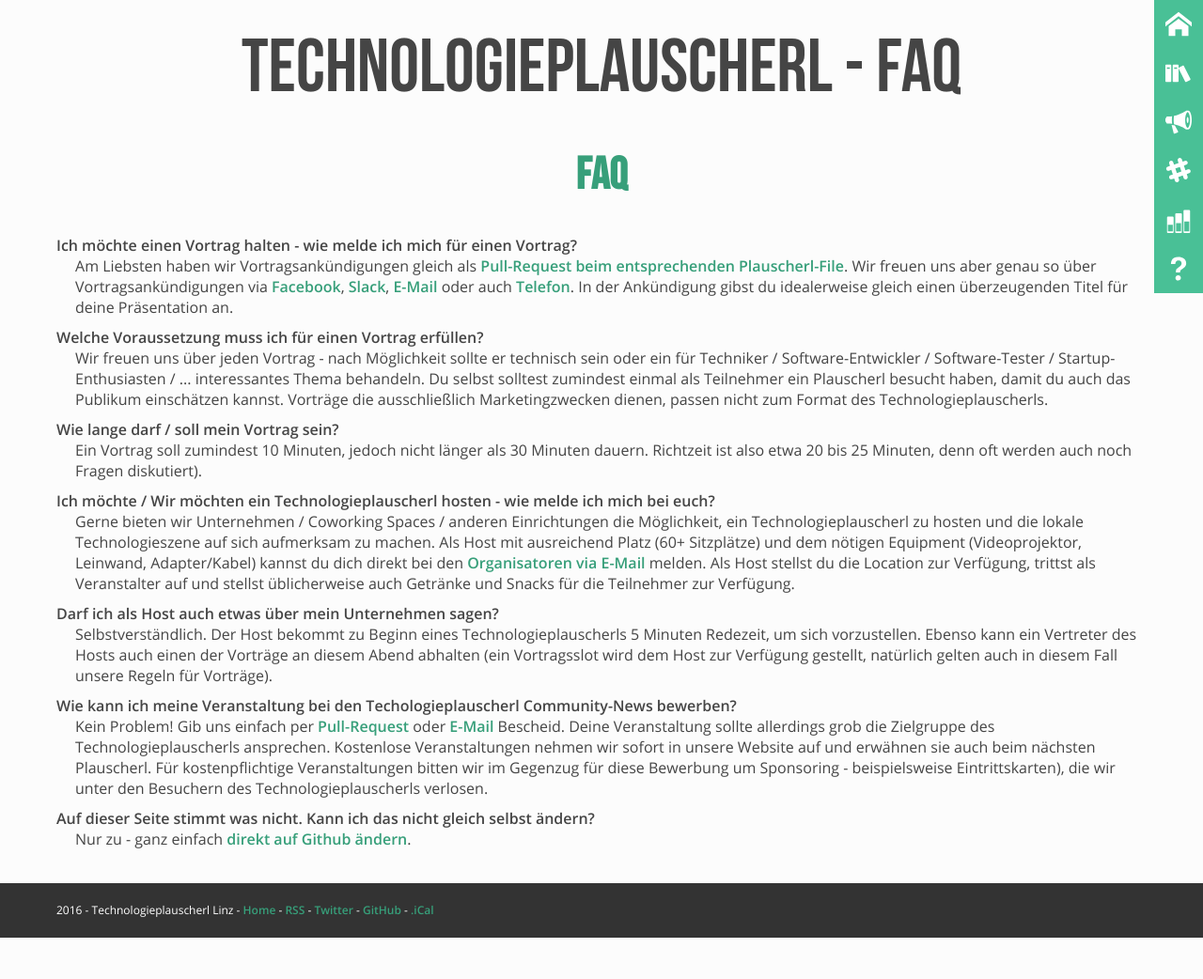
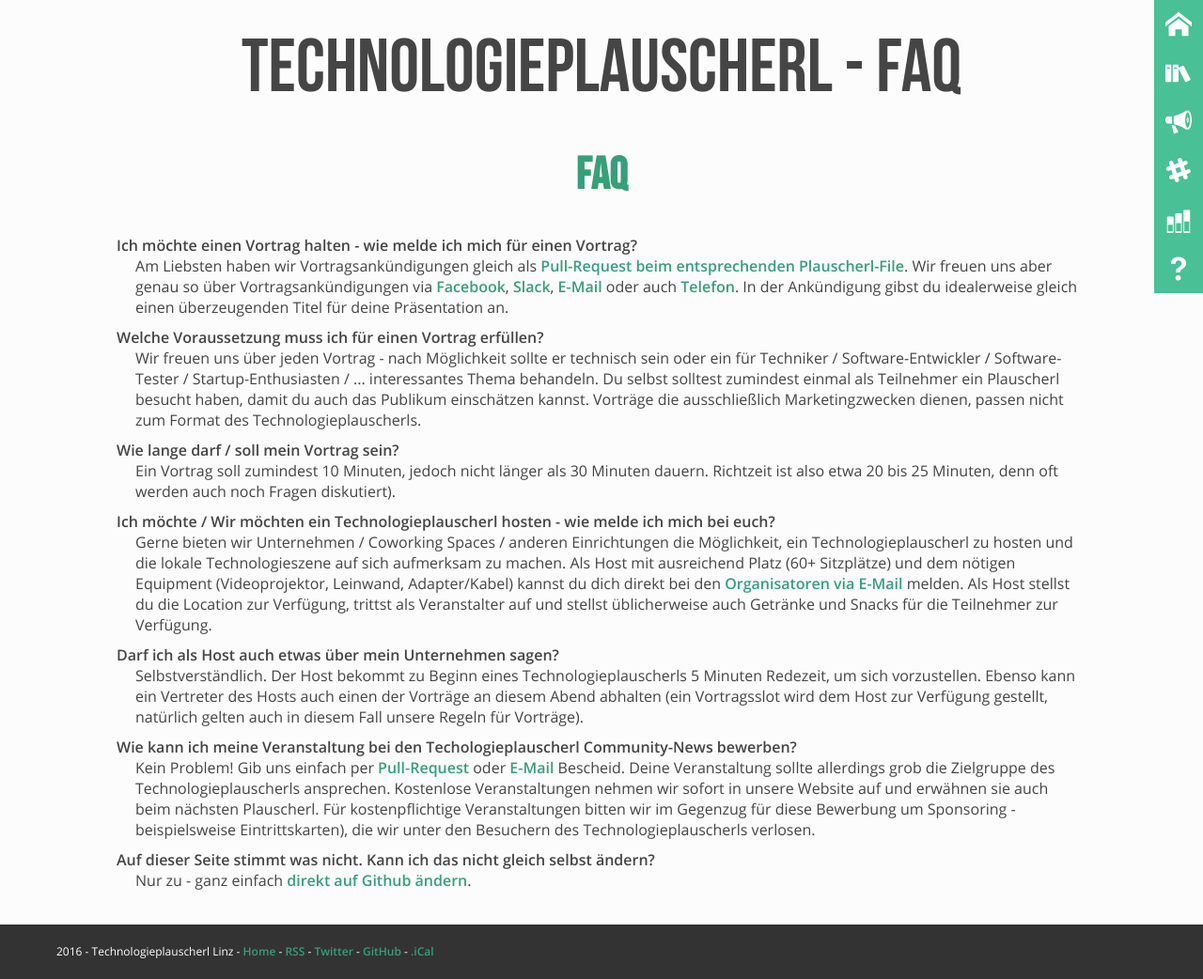
Before and after one commit to mericanAncer127/plauscherl, a Jekyll site: the page built from pages/faq.html, in a window 1280 px wide. Shown: the whole page at 94% size. Built offline with Jekyll 4.4.1, drawn with Linux system fonts in a browser that asks for light colours; before the commit the page ends 998 px from its top, so only the background shows below that.

Commit message:
fix(layout): padding and margin to fit the menu (#53)

```diff
--- a/_sass/base/_reset.scss
+++ b/_sass/base/_reset.scss
@@ -27,7 +27,7 @@ h1, h2, p, ul, ol, blockquote, img {
 h1 {
   margin-top: 2rem;
 
-  @media(min-width: 500px) {
+  @media(min-width: 700px) {
     margin-top: 0;
   }
 }
@@ -96,3 +96,12 @@ a {
 		color: lighten($pumpkin, 10);
 	}
 }
+
+dt {
+  font-weight: bold;
+}
+
+dd {
+  margin-bottom: 10px;
+  margin-left: 20px;
+}
--- a/_sass/main.scss
+++ b/_sass/main.scss
@@ -18,4 +18,3 @@
 @import "modules/footer";
 @import "modules/slides";
 @import "modules/communitynews";
-@import "modules/faq";
--- a/_sass/modules/_faq.scss
+++ /dev/null
@@ -1,9 +0,0 @@
-.faq {
-  dt {
-	  font-weight: bold;
-	}
-  dd {
-    margin-bottom: 10px;
-    margin-left: 20px;
-	}
-}
--- a/_sass/modules/_menu.scss
+++ b/_sass/modules/_menu.scss
@@ -8,7 +8,7 @@
 .menu__item {
   max-height: 3.25rem;
 
-  @media(min-width: 500px) {
+  @media(min-width: 700px) {
     display: block;
   }
 }
--- a/_sass/modules/_wrapper.scss
+++ b/_sass/modules/_wrapper.scss
@@ -4,3 +4,10 @@
 	max-width: 75rem;
 	padding: 1.25rem;
 }
+
+@media(min-width: 700px) {
+	.grid {
+		padding-left: 4rem;
+		padding-right: 4rem;
+	}
+}
```
